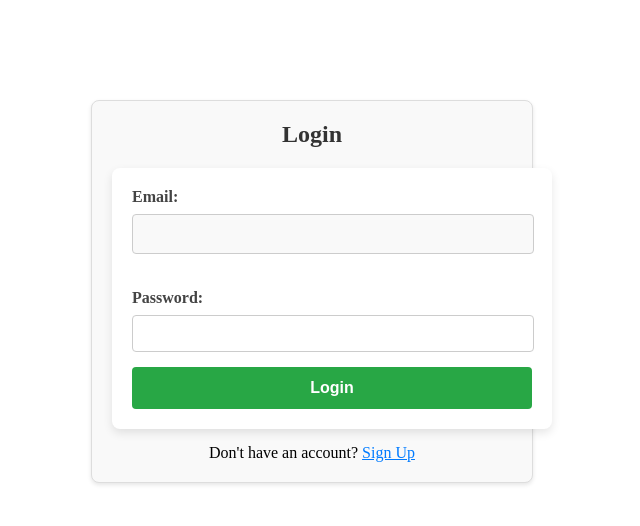
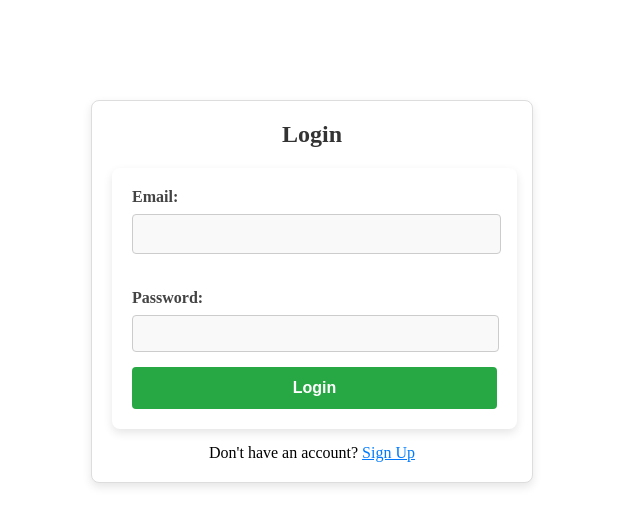
Before and after one commit to CSP584-Group18/Health-Assistant, a React (Create React App) app in the folder frontend/: page / in a window 1280 px wide. Shown: the top 526 px of the page, without its empty margins (328-968 px from the left). Built offline with nearby package versions, Linux system fonts and the light colour scheme; no server answers.

Commit message:
login changes CSS and react-icons package updated

```diff
--- a/frontend/package.json
+++ b/frontend/package.json
@@ -14,6 +14,7 @@
     "rasa-webchat": "^1.0.1",
     "react": "^18.3.1",
     "react-dom": "^18.3.1",
+    "react-icons": "^5.3.0",
     "react-router-dom": "^6.27.0",
     "react-scripts": "5.0.1",
     "web-vitals": "^2.1.4"
--- a/frontend/src/components/CSS/Login.css
+++ b/frontend/src/components/CSS/Login.css
@@ -4,13 +4,15 @@
   padding: 20px;
   border: 1px solid #ddd;
   border-radius: 8px;
-  box-shadow: 0 2px 4px rgba(0, 0, 0, 0.1);
-  background-color: #f9f9f9;
+  box-shadow: 0 4px 10px rgba(0, 0, 0, 0.1);
+  background-color: #fff; /* Change to white for consistency */
 }
 
 .login-container h2 {
   text-align: center;
   margin-bottom: 20px;
+  font-size: 24px;
+  color: #333;
 }
 
 .error-message {
@@ -19,9 +21,10 @@
   margin-bottom: 10px;
 }
 
-form {
+.form {
   display: flex;
   flex-direction: column;
+  width: 365px;
 }
 
 form div {
@@ -30,23 +33,34 @@ form div {
 
 label {
   font-weight: bold;
+  color: #444;
 }
 
 input[type="email"],
 input[type="password"] {
-  width: calc(100% - 20px);
+  width: 90%;
   padding: 10px;
   border-radius: 4px;
   border: 1px solid #ccc;
+  background-color: #f9f9f9;
+  transition: border-color 0.3s ease;
+}
+
+input[type="email"]:focus,
+input[type="password"]:focus {
+  border-color: #007bff;
+  outline: none;
 }
 
 button[type="submit"] {
-  padding: 10px;
+  padding: 12px;
   border-radius: 4px;
   border: none;
   background-color: #007bff;
   color: white;
   font-weight: bold;
+  cursor: pointer;
+  transition: background-color 0.3s ease;
 }
 
 button[type="submit"]:hover {
@@ -55,6 +69,7 @@ button[type="submit"]:hover {
 
 p {
   text-align: center;
+  margin-top: 15px;
 }
 
 p a {
--- a/frontend/src/components/Dashboard.jsx
+++ b/frontend/src/components/Dashboard.jsx
@@ -3,6 +3,7 @@ import { useNavigate } from "react-router-dom";
 import axios from "axios";
 import "./CSS/MedicineCard.css";
 import Navbar from "./Navbar";
+import { IoIosSend } from "react-icons/io";
 
 const baseURL = process.env.REACT_APP_API_BASE_URL;
 const image = process.env.PUBLIC_URL;
@@ -146,7 +147,7 @@ const Dashboard = () => {
                 onKeyPress={(e) => e.key === "Enter" && sendMessage()}
                 placeholder="Type a message..."
               />
-              <button onClick={() => sendMessage()}>Send</button>
+              <button style={{height:"40px", width:"50px"}}onClick={() => sendMessage()}><IoIosSend size={20}/></button>
             </div>
           </div>
         ) : (
--- a/frontend/src/components/Login.jsx
+++ b/frontend/src/components/Login.jsx
@@ -46,7 +46,7 @@ const Login = () => {
     <div className="login-container">
       <h2>Login</h2>
       {error && <p className="error-message">{error}</p>}
-      <form onSubmit={handleSubmit}>
+      <form className="form" onSubmit={handleSubmit}>
         <div>
           <label>Email:</label>
           <input
--- a/frontend/src/components/Signup.jsx
+++ b/frontend/src/components/Signup.jsx
@@ -57,7 +57,7 @@ const Signup = () => {
       <h2>Sign Up</h2>
       {error && <p className="error-message">{error}</p>}
       {successMessage && <p className="success-message">{successMessage}</p>}
-      <form onSubmit={handleSubmit}>
+      <form className="form" onSubmit={handleSubmit}>
         <div>
           <label>First Name:</label>
           <input
```
Also changed, not shown: 1 other file (tests, documents, lock files or other folders).
